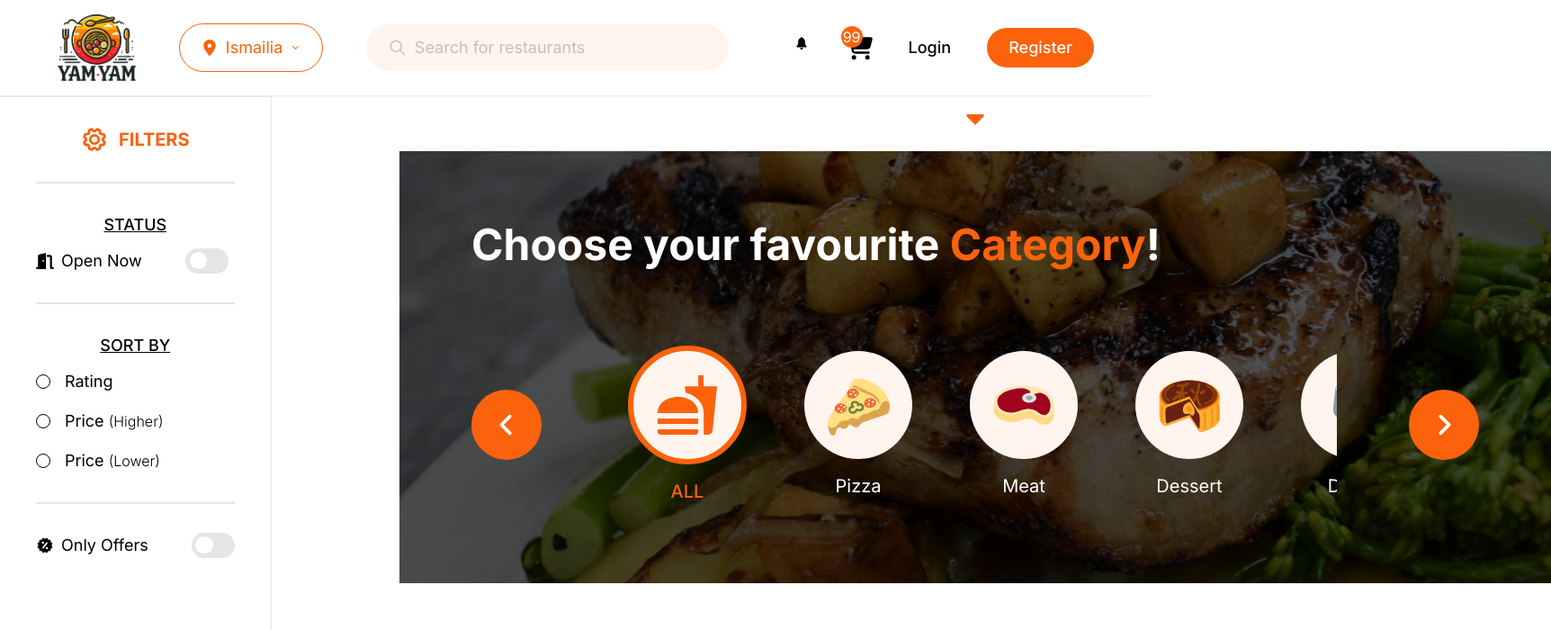
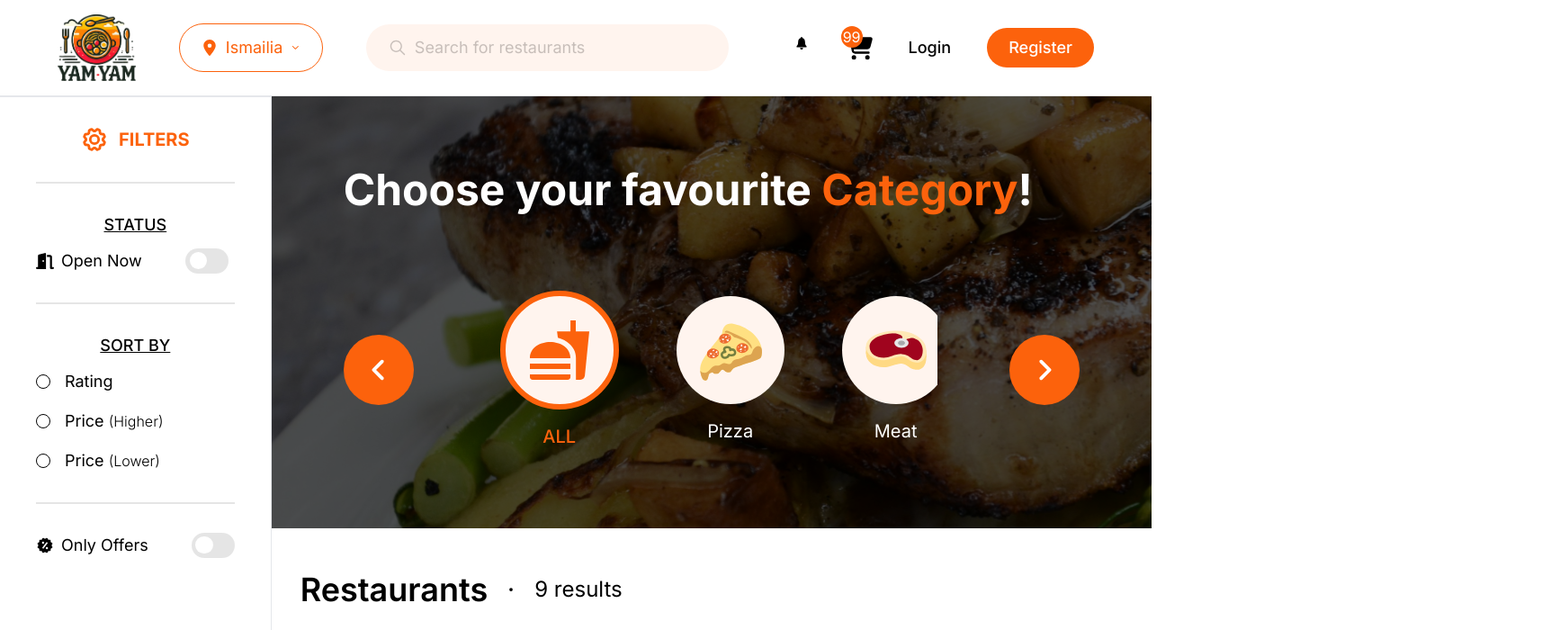
Before and after one commit to elsayedessam003/YumYum, a React (Vite) app in the folder Client/: page /restaurants in a window 1280 px wide. Shown: the top 700 px of the page at 90% size, 1724 px wide, since content can reach past the window. Built offline with nearby package versions, Linux system fonts and the light colour scheme.

Commit message:
quick fix

```diff
--- a/Client/src/components/Drawer/Drawer.jsx
+++ b/Client/src/components/Drawer/Drawer.jsx
@@ -14,7 +14,7 @@ function Drawer({ className, children }) {
 
   return (
     <div
-      className={`${className} w-screen bg-white flex flex-col border-b items-center h-fit z-10 max-h-max transition-all ease-linear pb-2 sticky top-[97px]`}
+      className={`${className} w-screen bg-white flex-col border-b items-center h-fit z-10 max-h-max transition-all ease-linear pb-2 sticky top-[97px] flex lg:hidden`}
     >
       <div
         className={`${isOpened ? "h-fit visible" : "h-0 invisible"} transition-all ease-linear overflow-y-hidden`}
```
